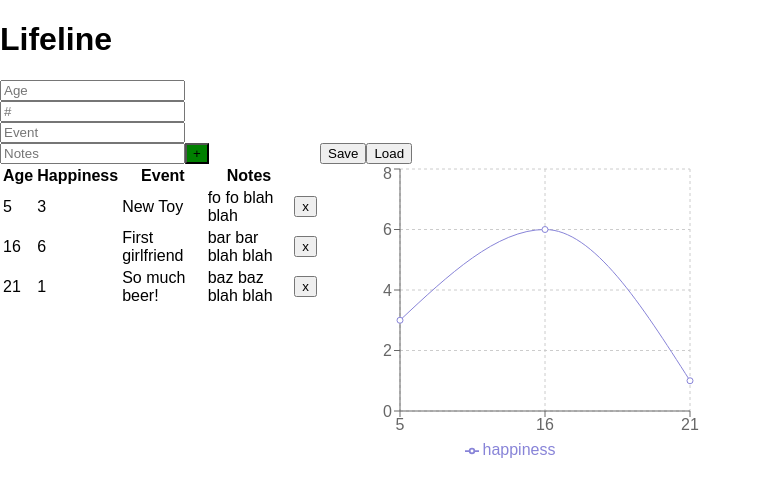
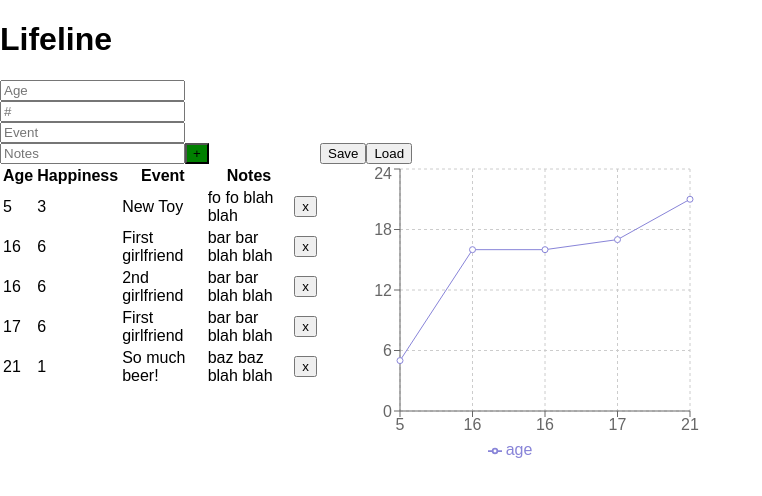
Before and after one commit to ezl/lifeline, a React (Create React App) app: page / in a window 1280 px wide. Shown: the top 496 px of the page, without its empty margins (0-762 px from the left). Built offline with nearby package versions, Linux system fonts and the light colour scheme.

Commit message:
don't spline graph points

```diff
--- a/src/App.js
+++ b/src/App.js
@@ -22,6 +22,18 @@ class App extends Component {
             },
             {
                 age: 16,
+                happiness: 6,
+                event: "First girlfriend",
+                notes: "bar bar blah blah"
+            },
+            {
+                age: 16,
+                happiness: 6,
+                event: "2nd girlfriend",
+                notes: "bar bar blah blah"
+            },
+            {
+                age: 17,
                 happiness: 6,
                 event: "First girlfriend",
                 notes: "bar bar blah blah"
--- a/src/components/Lifeline.js
+++ b/src/components/Lifeline.js
@@ -9,12 +9,12 @@ class Lifeline extends Component {
             <div id='graph'>
                 <LineChart width={400} height={300} data={this.props.data}
                     margin={{top: 5, right: 30, left: 20, bottom: 5}}>
-               <XAxis dataKey="age"/>
+               <XAxis dataKey="age" />
                <YAxis/>
                <CartesianGrid strokeDasharray="3 3"/>
                <Tooltip/>
                <Legend />
-               <Line type="monotone" dataKey="happiness" stroke="#8884d8" activeDot={{r: 8}}/>
+               <Line type="linear" dataKey="age" stroke="#8884d8" activeDot={{r: 8}}/>
               </LineChart>
             </div>
         );
```
